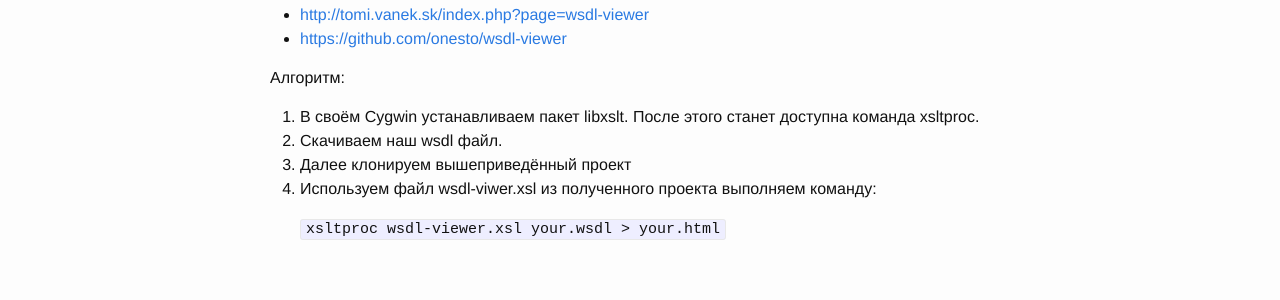
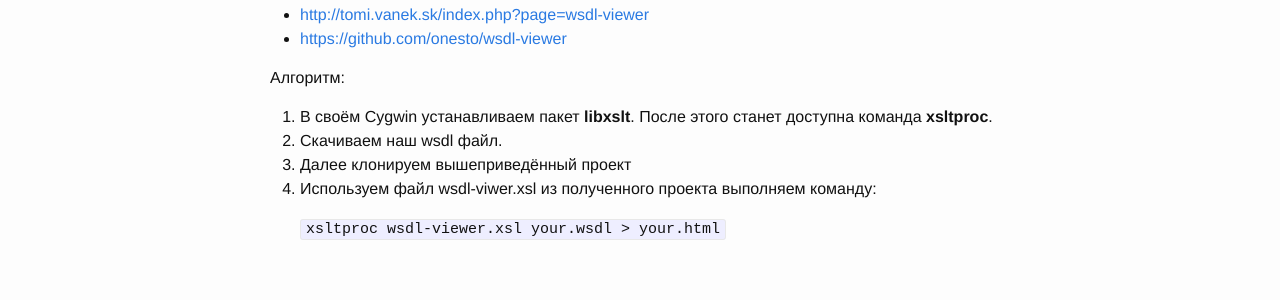
Before and after one commit to patgod85/patgod85.github.io, a Jekyll site: the page built from _posts/2016-04-14-generating-of-documentation-for-wsdl.markdown, in a window 1280 px wide. Shown: the part 299-599 px from the top of the page. Built offline with Jekyll 4.4.1, drawn with Linux system fonts in a browser that asks for light colours.

```diff
--- a/_posts/2016-04-14-generating-of-documentation-for-wsdl.markdown
+++ b/_posts/2016-04-14-generating-of-documentation-for-wsdl.markdown
@@ -14,7 +14,7 @@ categories: cygwin, documentation, wcf, wsdl, xsl
 
 Алгоритм:
 
- 1. В своём Cygwin устанавливаем пакет libxslt. После этого станет доступна команда xsltproc.
+ 1. В своём Cygwin устанавливаем пакет **libxslt**. После этого станет доступна команда **xsltproc**.
  1. Скачиваем наш wsdl файл.
  1. Далее клонируем вышеприведённый проект
  1. Используем файл wsdl-viwer.xsl из полученного проекта выполняем команду:
```
Also changed, not shown: README.MD (added).
